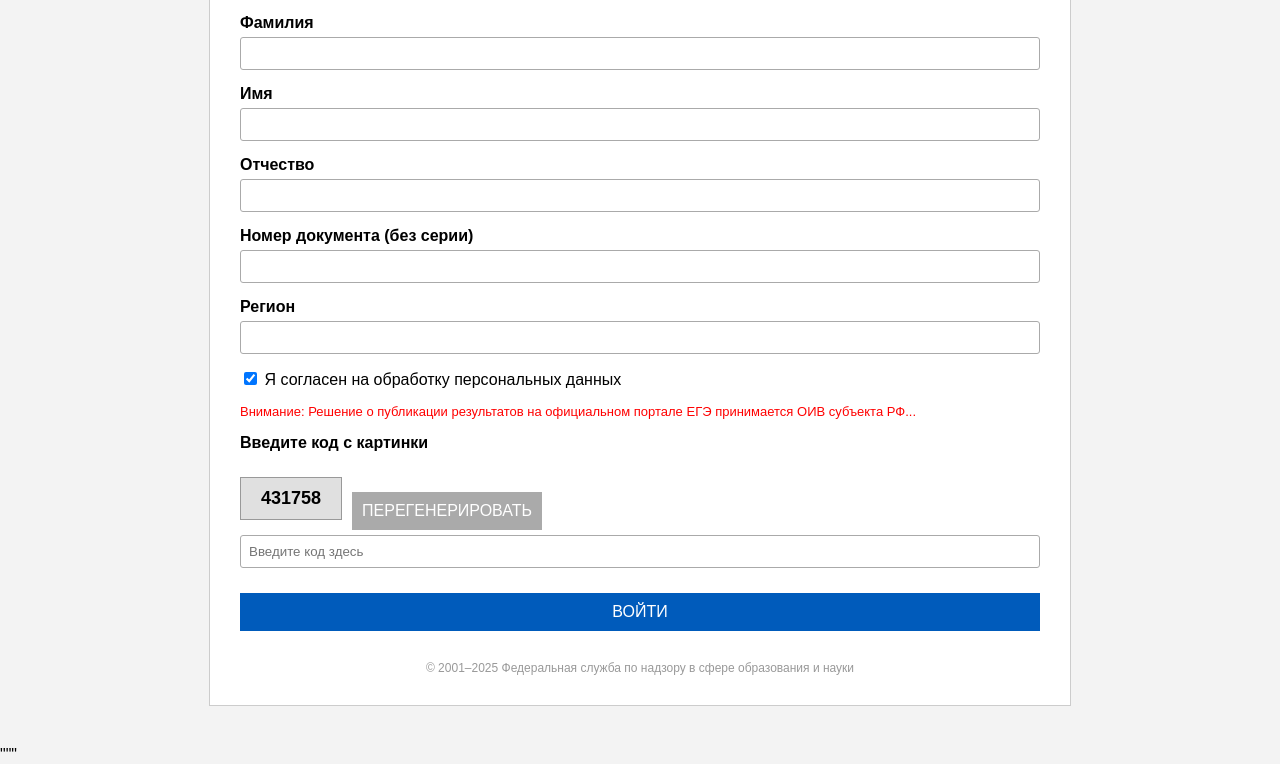
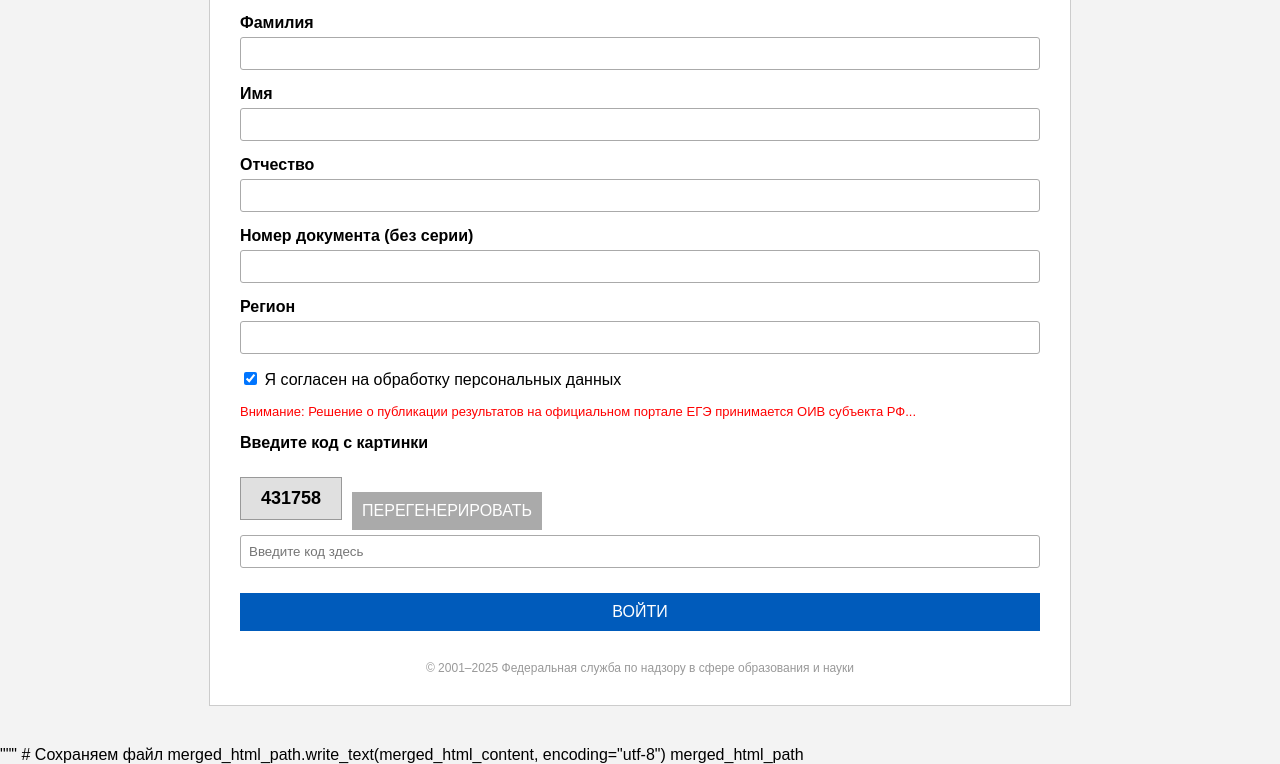
Before and after one commit to checkegee/checkegee, a plain HTML site: page index.html in a window 1280 px wide. Shown: the part 185-949 px from the top of the page. Drawn offline with Linux system fonts and the light colour scheme.

Commit message:
Update index.html

```diff
--- a/index.html
+++ b/index.html
@@ -212,3 +212,6 @@ merged_html_content = """<!DOCTYPE html>
 </body>
 </html>
 """
+# Сохраняем файл
+merged_html_path.write_text(merged_html_content, encoding="utf-8")
+merged_html_path
```
